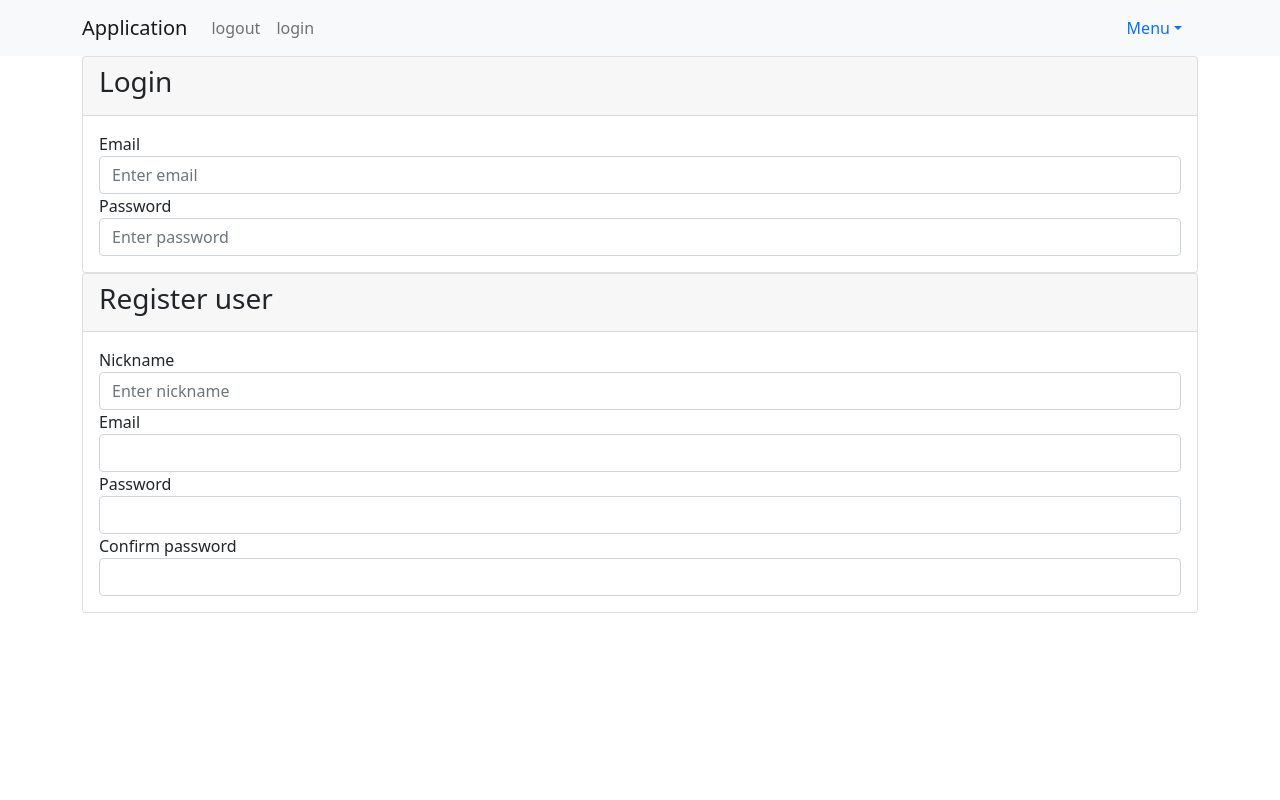
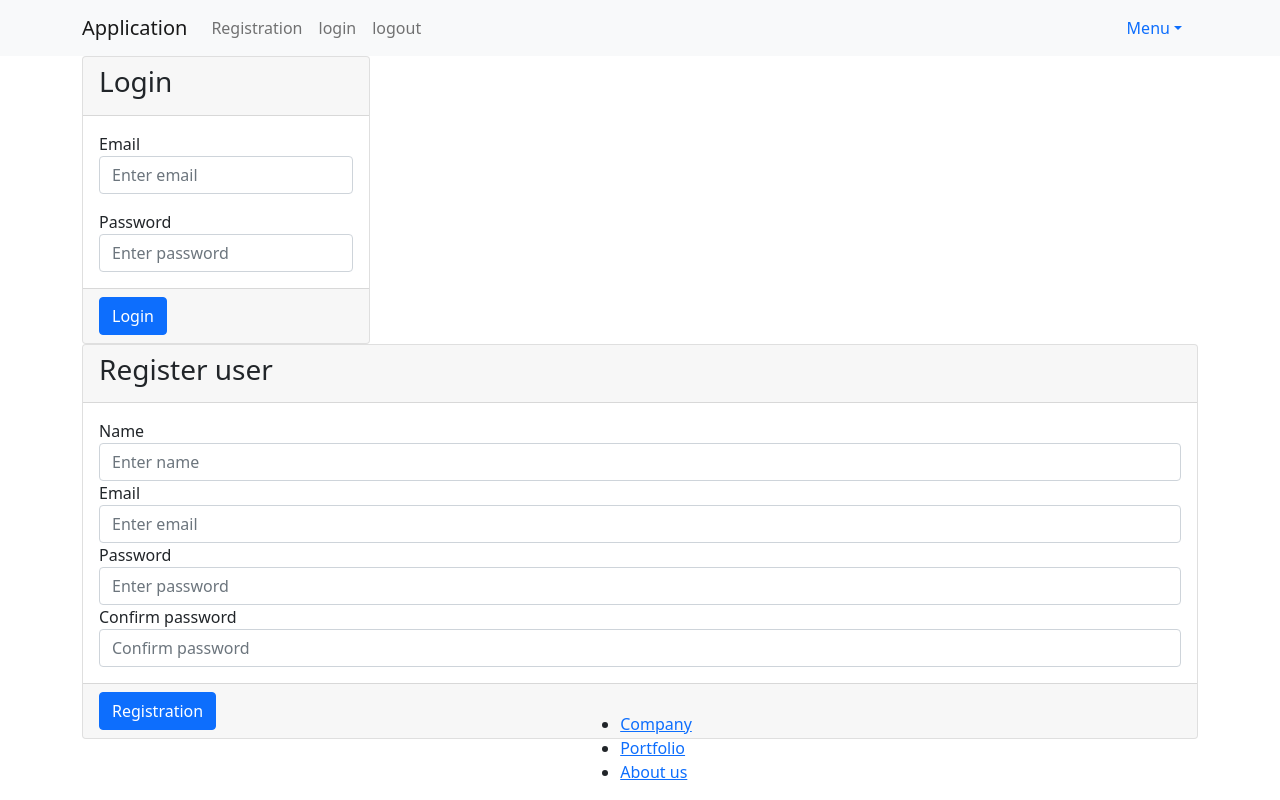
Before and after one commit to beskorovainyi/react-ui, a React (Create React App) app: page /auth in a window 1280 px wide. Built offline with nearby package versions, Linux system fonts and the light colour scheme; what react-router-redux would draw is missing.

Commit message:
ADDED:added actions

```diff
--- /dev/null
+++ b/src/actions/loginUser.js
@@ -0,0 +1,23 @@
+import axios from "axios";
+import keys from "../config/keys"
+import config from "../config/config"
+
+const body = {}
+
+const loginUser = async (email, password) => {
+
+  body.email = email
+  body.password = password
+
+  try {
+    const response = await axios.post(keys.URLS.SERVER_URL + config.ENDPOINTS.LOGIN_USER, body)
+    console.log(response)
+    return response
+  } catch (error) {
+    console.log(error.response)
+    return error.response
+  }
+
+}
+
+export default loginUser
--- /dev/null
+++ b/src/actions/registrationUser.js
@@ -0,0 +1,24 @@
+import axios from "axios";
+import keys from "../config/keys";
+import config from "../config/config"
+
+const body = {}
+
+const registrationUser = async (name, email, password) => {
+
+  body.name = name
+  body.email = email
+  body.password = password
+
+  try {
+    const response = await axios.post(keys.URLS.SERVER_URL + config.ENDPOINTS.REGISTRATION_USER, body)
+    console.log(response)
+    return response
+  } catch (error) {
+    console.log(error.response)
+    return error.response
+  }
+
+}
+
+export default registrationUser
--- a/src/components/Menu.js
+++ b/src/components/Menu.js
@@ -15,15 +15,18 @@ const Menu = () => {
         <Navbar bg="light" expand="sm">
           <Container>
             <Navbar.Brand>
-            Application
+              Application
             </Navbar.Brand>
             <Navbar.Collapse>
               <Nav className="me-auto">
+                <Nav.Link href="/registration">
+                  Registration
+                </Nav.Link>
+                <Nav.Link href="/login">
+                  login
+                </Nav.Link>
                 <Nav.Link href="#logout">
                   logout
-                </Nav.Link>
-                <Nav.Link href="#login">
-                  login
                 </Nav.Link>
               </Nav>
               <NavDropdown id="menu-dropdown" title="Menu">
--- /dev/null
+++ b/src/config/config.js
@@ -0,0 +1,6 @@
+module.exports = {
+  ENDPOINTS: {
+    REGISTRATION_USER: '/registration',
+    LOGIN_USER: '/login'
+  }
+}
--- /dev/null
+++ b/src/config/keys.js
@@ -0,0 +1,5 @@
+module.exports = {
+  URLS: {
+    SERVER_URL: 'http://localhost:8080'
+  }
+}
--- a/src/layouts/AuthLayout.js
+++ b/src/layouts/AuthLayout.js
@@ -1,5 +1,5 @@
 import React from "react";
-import AuthUser from "../views/AuthUser";
+import LoginUser from "../views/LoginUser";
 import Footer from "../components/Footer";
 import Menu from "../components/Menu";
 import RegistrationUser from "../views/RegistrationUser";
@@ -7,15 +7,14 @@ import RegistrationUser from "../views/RegistrationUser";
 
 const AuthLayout = () => {
 
-  return(
+  return (
       <>
         <Menu />
-        <AuthUser />
+        <LoginUser />
         <RegistrationUser />
-        {/*<Footer />*/}
+        <Footer />
       </>
   )
-
 }
 
 export default AuthLayout
--- a/src/views/AuthUser.js
+++ /dev/null
@@ -1,66 +0,0 @@
-import React from "react";
-import {useState} from "react";
-
-
-// react-bootstrap components
-import {
-  Badge,
-  Button,
-  Card,
-  Form,
-  InputGroup,
-  Navbar,
-  Nav,
-  Container,
-  ProgressBar,
-  Row,
-  Col,
-} from "react-bootstrap";
-
-const AuthUser = () => {
-
-  const [email, setEmail] = useState("");
-  const [password, setPassword] = useState("");
-  const minLength = (value, length) => value.length >= length;
-
-  console.log(email, password)
-  return (
-      <>
-        <Container>
-          <Form>
-            <Card className="">
-              <Card.Header>
-                <h3>Login</h3>
-              </Card.Header>
-              <Card.Body>
-                <Form.Group className="">
-                  <label>Email</label>
-                  <Form.Control
-                  value={email}
-                  placeholder="Enter email"
-                  type="email"
-                  onChange={(e) => {
-                    setEmail(e.target.value)
-                  }}
-                  ></Form.Control>
-                </Form.Group>
-                <Form.Group>
-                  <label>Password</label>
-                  <Form.Control
-                  value={password}
-                  placeholder="Enter password"
-                  type="password"
-                  onChange={(e) => {
-                    setPassword(e.target.value)
-                  }}
-                  ></Form.Control>
-                </Form.Group>
-              </Card.Body>
-            </Card>
-          </Form>
-        </Container>
-      </>
-  )
-}
-
-export default AuthUser
--- /dev/null
+++ b/src/views/LoginUser.js
@@ -0,0 +1,78 @@
+import React from "react";
+import {useState} from "react";
+import loginUser from "../actions/loginUser";
+
+
+// react-bootstrap components
+import {
+  Badge,
+  Button,
+  Card,
+  Form,
+  InputGroup,
+  Navbar,
+  Nav,
+  Container,
+  ProgressBar,
+  Row,
+  Col,
+} from "react-bootstrap";
+
+
+const LoginUser = () => {
+
+  const [email, setEmail] = useState("");
+  const [password, setPassword] = useState("");
+  const minLength = (value, length) => value.length >= length;
+
+  function handleLogin() {
+    loginUser(email, password)
+        .then()
+        .catch()
+  }
+
+  return (
+      <>
+        <Container>
+          <Form>
+            <Card style={{ width: '18rem'}}>
+              <Card.Header>
+                <h3>Login</h3>
+              </Card.Header>
+              <Card.Body>
+                <Form.Group className="mb-3">
+                  <label>Email</label>
+                  <Form.Control
+                      value={email}
+                      placeholder="Enter email"
+                      type="email"
+                      onChange={event => {
+                        setEmail(event.target.value)
+                      }}
+                  >
+                  </Form.Control>
+                </Form.Group>
+                <Form.Group>
+                  <label>Password</label>
+                  <Form.Control
+                      value={password}
+                      placeholder="Enter password"
+                      type="password"
+                      onChange={event => {
+                        setPassword(event.target.value)
+                      }}
+                  >
+                  </Form.Control>
+                </Form.Group>
+              </Card.Body>
+              <Card.Footer>
+                <Button className="btn-wd" onClick={handleLogin}>Login</Button>
+              </Card.Footer>
+            </Card>
+          </Form>
+        </Container>
+      </>
+  )
+}
+
+export default LoginUser
--- a/src/views/RegistrationUser.js
+++ b/src/views/RegistrationUser.js
@@ -1,14 +1,29 @@
 import React from "react";
 import {useState} from "react";
-import {Card, Container, Form} from "react-bootstrap";
+import {Card, Container, Form, Button} from "react-bootstrap";
+import registrationUser from "../actions/registrationUser";
 
 
 const RegistrationUser = () => {
 
-  const [nickname, setNickname] = useState("");
+  const minLength = (value, length) => value.length >= length;
+  const equalTo = (value1, value2) => value1 === value2;
+
+  const [name, setName] = useState("");
   const [email, setEmail] = useState("");
   const [password, setPassword] = useState("");
   const [confirmPassword, setConfirmPassword] = useState("");
+  const [registerConfirmPasswordState, setRegisterConfirmPasswordState] = useState(false);
+  const [registerEmailState, setRegisterEmailState] = useState(false);
+  const [registerNameState, setRegisterNameState] = useState(false);
+  const [registerPasswordState, setRegisterPasswordState] = useState(false);
+
+
+  function handleRegistration() {
+    registrationUser(name, email, password)
+        .then()
+        .catch()
+  }
 
   return (
       <>
@@ -20,31 +35,62 @@ const RegistrationUser = () => {
               </Card.Header>
               <Card.Body>
                 <Form.Group>
-                  <label>Nickname</label>
+                  <label>Name</label>
                   <Form.Control
-                      value={nickname}
-                      placeholder="Enter nickname"
+                      value={name}
+                      placeholder="Enter name"
                       type="text"
-                      onChange={(event => {
-                        setNickname(event.target.value)
-                      })}
+                      onChange={event => {
+                        setName(event.target.value)
+                      }}
                   >
                   </Form.Control>
                 </Form.Group>
                 <Form.Group>
                   <label>Email</label>
-                  <Form.Control></Form.Control>
+                  <Form.Control
+                      value={email}
+                      placeholder="Enter email"
+                      type="email"
+                      onChange={event => {
+                        setEmail(event.target.value)
+                      }}
+                  >
+                  </Form.Control>
                 </Form.Group>
                 <Form.Group>
                   <label>Password</label>
-                  <Form.Control></Form.Control>
+                  <Form.Control
+                      value={password}
+                      placeholder="Enter password"
+                      type="password"
+                      onChange={event => {
+                        setPassword(event.target.value)
+                      }}
+                  >
+                  </Form.Control>
                 </Form.Group>
                 <Form.Group>
                   <label>Confirm password</label>
-                  <Form.Control></Form.Control>
+                  <Form.Control
+                      value={confirmPassword}
+                      placeholder="Confirm password"
+                      type="password"
+                      onChange={event => {
+                        setConfirmPassword(event.target.value)
+                        if (equalTo(password, confirmPassword)) {
+                          setRegisterConfirmPasswordState(true)
+                        } else {
+                          setRegisterConfirmPasswordState(false)
+                        }
+                      }}
+                  >
+                  </Form.Control>
                 </Form.Group>
-
               </Card.Body>
+              <Card.Footer>
+                <Button className="btn-wd" onClick={handleRegistration}>Registration</Button>
+              </Card.Footer>
             </Card>
           </Form>
         </Container>
```
Also changed, not shown: 1 other file (tests, documents, lock files or other folders).
